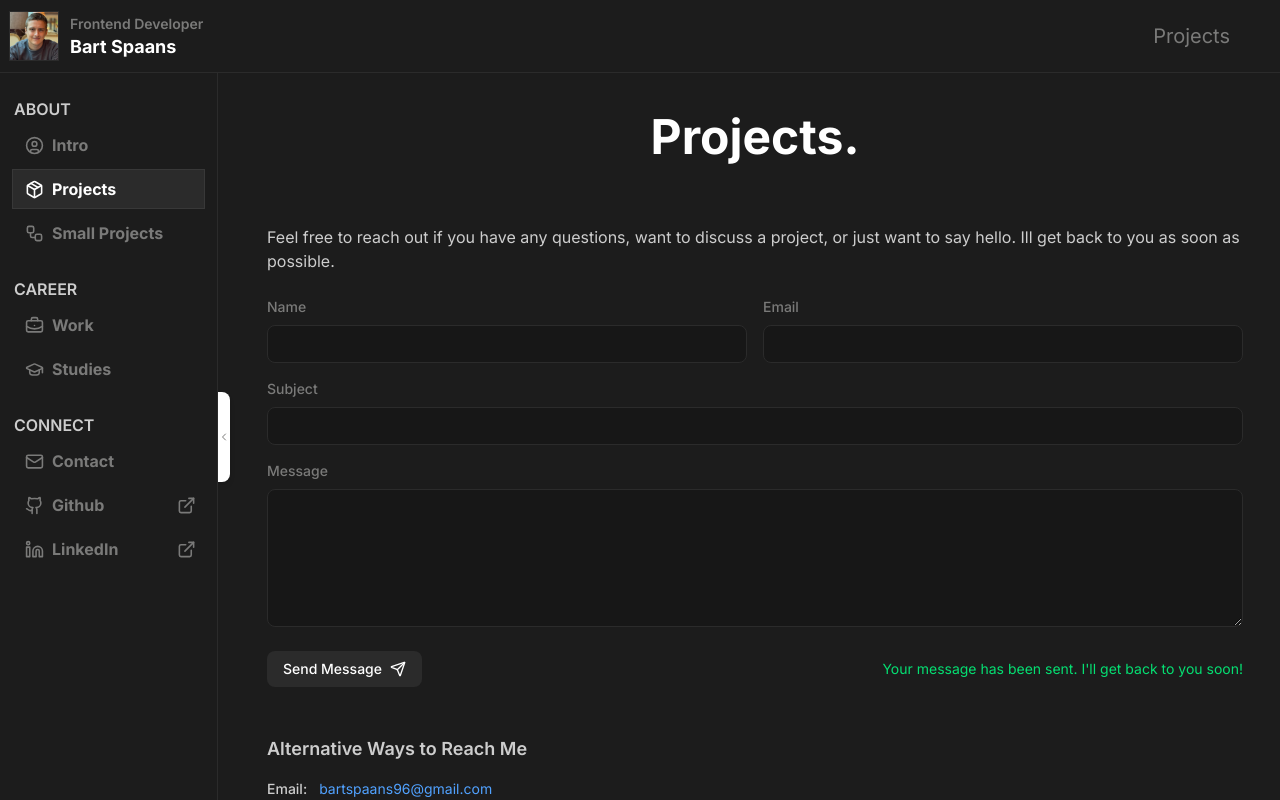
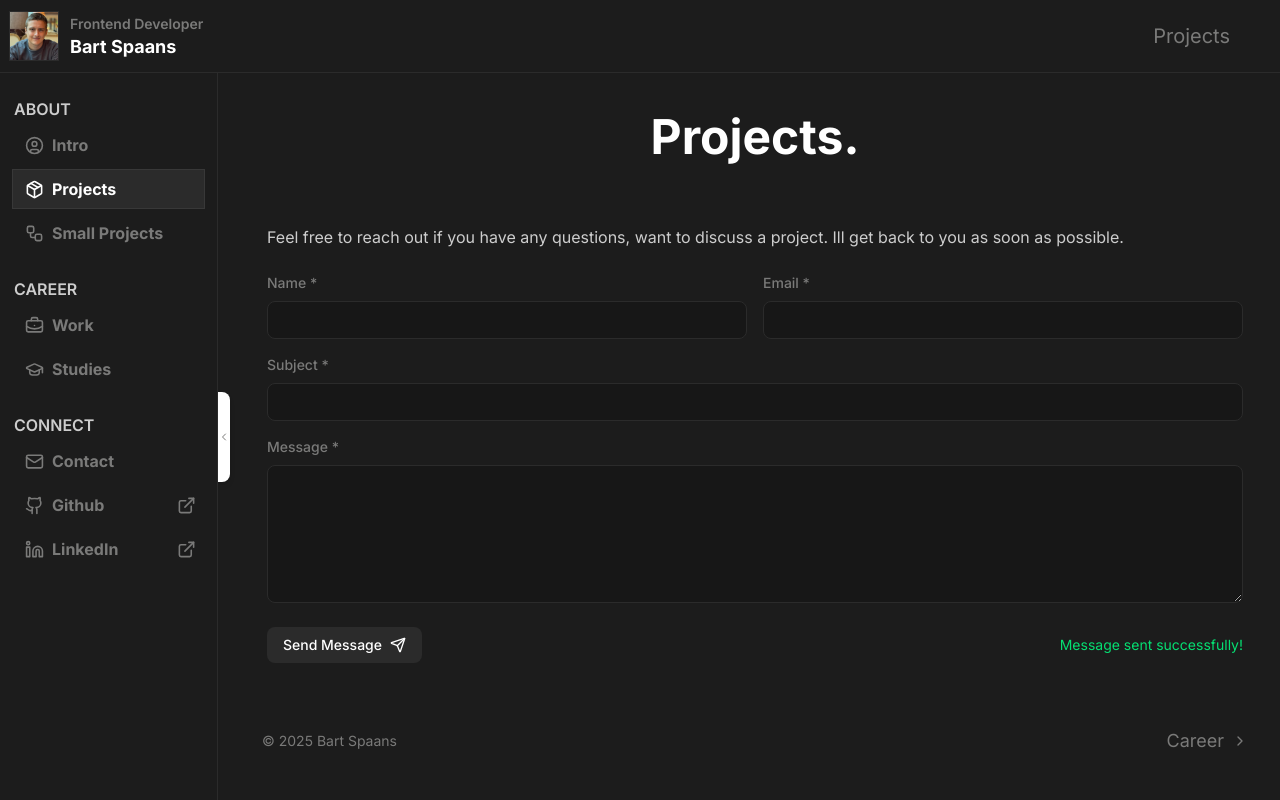
Before and after one commit to spaansba/Portfolio, a Next.js app: page /contact in a window 1280 px wide. Both pictures are taken after typing "Sample", "name@example.com", "Sample", "Sample" into the empty fields and a click on the button "Send Message". Built offline with nearby package versions, Linux system fonts and the light colour scheme.

Commit message:
added tanstack form and zod validator in contact form

```diff
--- a/package.json
+++ b/package.json
@@ -21,6 +21,7 @@
     "react-dom": "^19.1.0",
     "tailwind-merge": "^3.2.0",
     "tw-animate-css": "^1.2.5",
+    "zod": "^3.24.2",
     "zustand": "^5.0.3"
   },
   "devDependencies": {
--- a/src/app/_components/Content/SectionHeaderTitle.tsx
+++ b/src/app/_components/Content/SectionHeaderTitle.tsx
@@ -18,7 +18,6 @@ function SectionHeaderTitle({
 
   // Copy the url + hash to the clipboard and go to the selection
   const handleClick = () => {
-    console.log(isMobileDevice);
     if (!isMobileDevice) {
       navigator.clipboard
         .writeText(window.location.origin + window.location.pathname + urlHash)
--- a/src/app/contact/ContactForm.tsx
+++ b/src/app/contact/ContactForm.tsx
@@ -1,205 +1,185 @@
 "use client";
+import { useForm } from "@tanstack/react-form";
 import { Send } from "lucide-react";
-import React, { useState } from "react";
+import { z } from "zod";
+import FieldInfo from "./FieldInfo";
+import { useState } from "react";
 
 function ContactForm() {
-  const [formData, setFormData] = useState({
-    name: "",
-    email: "",
-    subject: "",
-    message: "",
+  // State to track submission success
+  const [submitSuccess, setSubmitSuccess] = useState(false);
+
+  // Define Zod schema for form validation
+  const formSchema = z.object({
+    name: z
+      .string()
+      .min(1, "Name is required")
+      .max(100, "Name cant be longer than 100 characters"),
+
+    email: z
+      .string()
+      .min(1, "Email is required")
+      .max(320, "Email cant be longer than 320 characters")
+      .email("Please enter a valid email address"),
+
+    subject: z
+      .string()
+      .min(1, "Subject is required")
+      .max(200, "Subject cant be longer than 200 characters"),
+    message: z
+      .string()
+      .min(1, "message is required")
+      .max(3000, "Message cant be longer than 3000 characters"),
   });
-  const [isSubmitting, setIsSubmitting] = useState(false);
-  const [submitStatus, setSubmitStatus] = useState<{
-    success: boolean;
-    message: string;
-  } | null>(null);
 
-  const handleChange = (
-    e: React.ChangeEvent<HTMLInputElement | HTMLTextAreaElement>,
-  ) => {
-    const { name, value } = e.target;
-    setFormData((prev) => ({
-      ...prev,
-      [name]: value,
-    }));
-  };
-
-  const handleSubmit = async (e: React.FormEvent) => {
-    e.preventDefault();
-    setIsSubmitting(true);
-    setSubmitStatus(null);
-
-    // Simulate form submission (replace with actual submission logic)
-    try {
-      // Here you would normally send the form data to your backend
-      await new Promise((resolve) => setTimeout(resolve, 1000));
-
-      // Success response
-      setSubmitStatus({
-        success: true,
-        message: "Your message has been sent. I'll get back to you soon!",
+  const form = useForm({
+    defaultValues: { name: "", email: "", subject: "", message: "" },
+    onSubmit: async ({ value }) => {
+      setSubmitSuccess(true);
+      form.reset();
+    },
+    validators: {
+      onSubmit: formSchema,
+    },
   });
-      setFormData({
-        name: "",
-        email: "",
-        subject: "",
-        message: "",
-      });
-    } catch (error) {
-      setSubmitStatus({
-        success: false,
-        message: "Something went wrong. Please try again.",
-      });
-    } finally {
-      setIsSubmitting(false);
-    }
-  };
 
   return (
     <div className="mt-4 md:mt-6">
       <p className="text-TextGrayWhite mb-6 text-sm md:text-base">
         Feel free to reach out if you have any questions, want to discuss a
-        project, or just want to say hello. Ill get back to you as soon as
-        possible.
+        project. Ill get back to you as soon as possible.
       </p>
 
-      <form onSubmit={handleSubmit} className="flex flex-col space-y-4">
+      <form
+        className="flex flex-col space-y-4"
+        onChange={() => {
+          if (submitSuccess) {
+            setSubmitSuccess(false);
+          }
+        }}
+        onSubmit={(e) => {
+          e.preventDefault();
+          e.stopPropagation();
+        }}
+      >
         <div className="grid grid-cols-1 gap-4 md:grid-cols-2">
           <div className="flex flex-col space-y-2">
-            <label htmlFor="name" className="text-TextGray text-sm font-medium">
-              Name
+            <form.Field name="name">
+              {(field) => (
+                <>
+                  <label
+                    htmlFor={field.name}
+                    className="text-TextGray text-sm font-medium"
+                  >
+                    Name *
                   </label>
                   <input
-              type="text"
-              id="name"
-              name="name"
-              value={formData.name}
-              onChange={handleChange}
-              required
+                    id={field.name}
+                    name={field.name}
+                    value={field.state.value}
+                    onChange={(e) => field.handleChange(e.target.value)}
                     className="bg-PrimaryGray border-TertiaryGray text-TextGrayWhite focus:ring-fgButton focus:border-fgButton rounded-md border p-2 text-sm transition-colors focus:ring-1 focus:outline-none"
                   />
+                  <FieldInfo field={field} />
+                </>
+              )}
+            </form.Field>
           </div>
 
           <div className="flex flex-col space-y-2">
+            <form.Field name="email">
+              {(field) => (
+                <>
                   <label
-              htmlFor="email"
+                    htmlFor={field.name}
                     className="text-TextGray text-sm font-medium"
                   >
-              Email
+                    Email *
                   </label>
                   <input
-              type="email"
-              id="email"
-              name="email"
-              value={formData.email}
-              onChange={handleChange}
-              required
+                    id={field.name}
+                    name={field.name}
+                    value={field.state.value}
+                    onChange={(e) => field.handleChange(e.target.value)}
                     className="bg-PrimaryGray border-TertiaryGray text-TextGrayWhite focus:ring-fgButton focus:border-fgButton rounded-md border p-2 text-sm transition-colors focus:ring-1 focus:outline-none"
                   />
+                  <FieldInfo field={field} />
+                </>
+              )}
+            </form.Field>
           </div>
         </div>
 
         <div className="flex flex-col space-y-2">
+          <form.Field name="subject">
+            {(field) => (
+              <>
                 <label
-            htmlFor="subject"
+                  htmlFor={field.name}
                   className="text-TextGray text-sm font-medium"
                 >
-            Subject
+                  Subject *
                 </label>
                 <input
-            type="text"
-            id="subject"
-            name="subject"
-            value={formData.subject}
-            onChange={handleChange}
-            required
+                  id={field.name}
+                  name={field.name}
+                  value={field.state.value}
+                  onChange={(e) => field.handleChange(e.target.value)}
                   className="bg-PrimaryGray border-TertiaryGray text-TextGrayWhite focus:ring-fgButton focus:border-fgButton rounded-md border p-2 text-sm transition-colors focus:ring-1 focus:outline-none"
                 />
+                <FieldInfo field={field} />
+              </>
+            )}
+          </form.Field>
         </div>
 
         <div className="flex flex-col space-y-2">
+          <form.Field name="message">
+            {(field) => (
+              <>
                 <label
-            htmlFor="message"
+                  htmlFor={field.name}
                   className="text-TextGray text-sm font-medium"
                 >
-            Message
+                  Message *
                 </label>
                 <textarea
-            id="message"
-            name="message"
-            value={formData.message}
-            onChange={handleChange}
-            required
+                  id={field.name}
+                  name={field.name}
+                  value={field.state.value}
+                  onChange={(e) => field.handleChange(e.target.value)}
                   rows={6}
                   className="bg-PrimaryGray border-TertiaryGray text-TextGrayWhite focus:ring-fgButton focus:border-fgButton rounded-md border p-2 text-sm transition-colors focus:ring-1 focus:outline-none"
                 />
+                <FieldInfo field={field} />
+              </>
+            )}
+          </form.Field>
         </div>
-
+        <form.Subscribe
+          selector={(state) => [state.canSubmit, state.isSubmitting]}
+        >
+          {([canSubmit, isSubmitting]) => (
             <div className="flex items-center justify-between pt-2">
               <button
                 type="submit"
-            disabled={isSubmitting}
+                disabled={!canSubmit}
+                onMouseDown={form.handleSubmit}
                 className="bg-TertiaryGray hover:bg-fgButton flex items-center gap-2 rounded-md px-4 py-2 text-sm font-medium text-white transition-colors disabled:cursor-not-allowed disabled:opacity-70"
               >
                 {isSubmitting ? "Sending..." : "Send Message"}
                 <Send size={16} />
               </button>
 
-          {submitStatus && (
-            <p
-              className={`text-sm ${
-                submitStatus.success ? "text-green-400" : "text-red-400"
-              }`}
-            >
-              {submitStatus.message}
-            </p>
+              {submitSuccess && (
+                <span className="ml-4 text-sm text-green-400 transition-opacity duration-300">
+                  Message sent successfully!
+                </span>
               )}
             </div>
+          )}
+        </form.Subscribe>
       </form>
-
-      <div className="mt-12 space-y-6">
-        <div>
-          <h3 className="text-TextGrayWhite text-lg font-semibold">
-            Alternative Ways to Reach Me
-          </h3>
-          <div className="mt-4 space-y-3">
-            <div className="text-TextGray flex items-center gap-3">
-              <p className="text-TextGrayWhite text-sm font-medium">Email:</p>
-              <a
-                href="mailto:bartspaans96@gmail.com"
-                className="text-fgButton hover:text-fgButtonHover text-sm transition-colors"
-              >
-                bartspaans96@gmail.com
-              </a>
-            </div>
-            <div className="text-TextGray flex items-center gap-3">
-              <p className="text-TextGrayWhite text-sm font-medium">
-                LinkedIn:
-              </p>
-              <a
-                href="https://www.linkedin.com/in/bart-spaans"
-                target="_blank"
-                rel="noopener noreferrer"
-                className="text-fgButton hover:text-fgButtonHover text-sm transition-colors"
-              >
-                linkedin.com/in/bart-spaans
-              </a>
-            </div>
-            <div className="text-TextGray flex items-center gap-3">
-              <p className="text-TextGrayWhite text-sm font-medium">GitHub:</p>
-              <a
-                href="https://github.com/spaansba"
-                target="_blank"
-                rel="noopener noreferrer"
-                className="text-fgButton hover:text-fgButtonHover text-sm transition-colors"
-              >
-                github.com/spaansba
-              </a>
-            </div>
-          </div>
-        </div>
-      </div>
     </div>
   );
 }
--- /dev/null
+++ b/src/app/contact/FieldInfo.tsx
@@ -0,0 +1,21 @@
+import type { AnyFieldApi } from "@tanstack/react-form";
+import React from "react";
+
+function FieldInfo({ field }: { field: AnyFieldApi }) {
+  return (
+    <>
+      {field.state.meta.isTouched && field.state.meta.errors.length ? (
+        <em className="text-red-300">
+          {field.state.meta.errors.map((error, i) =>
+            typeof error === 'string'
+              ? error
+              : error.message || 'Invalid input'
+          ).join(", ")}
+        </em>
+      ) : null}
+      {field.state.meta.isValidating ? "Validating..." : null}
+    </>
+  );
+}
+
+export default FieldInfo;
```
Also changed, not shown: 1 other file (tests, documents, lock files or other folders). Lines whose indentation alone changed are shown as unchanged.
